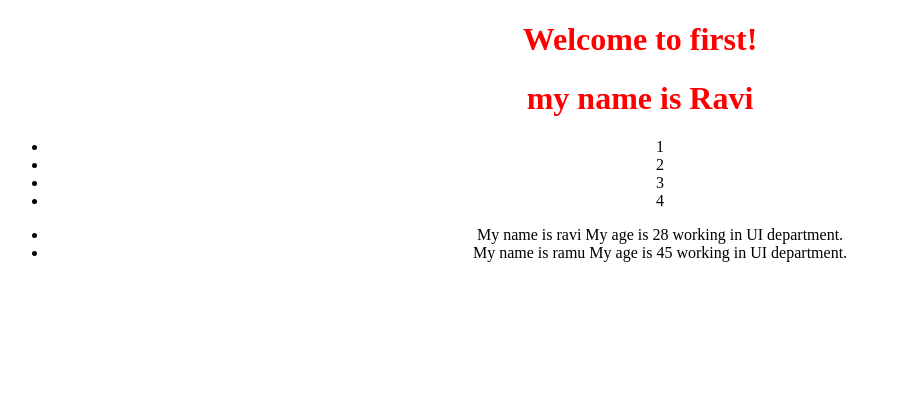
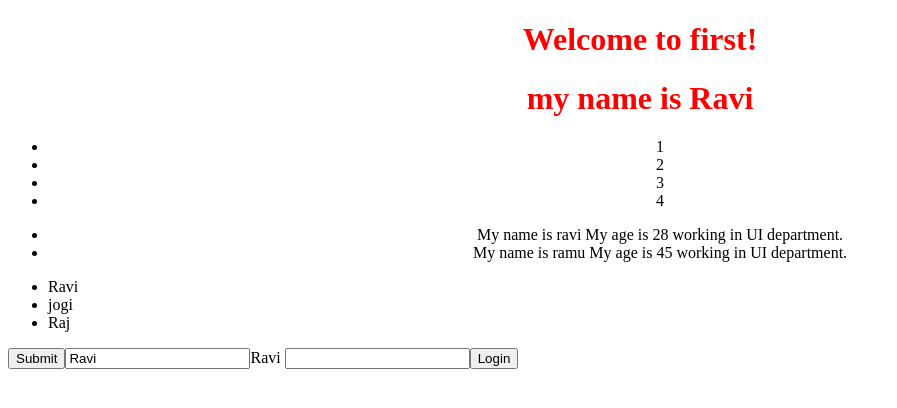
Before and after one commit to RaviKudidela/MyFirstApp, an Angular app: page / in a window 1280 px wide. Shown: the top 408 px of the page, without its empty margins (0-897 px from the left). Built offline with nearby package versions, Linux system fonts and the light colour scheme.

Commit message:
two way binding done

```diff
--- a/src/app/app.component.html
+++ b/src/app/app.component.html
@@ -14,4 +14,5 @@
       My name is {{item.name}} My age is {{item.age}} working in {{department}} department.
     </li>
   </ul>
-</div>
+  </div>
+<app-heroes></app-heroes>
--- /dev/null
+++ b/src/app/heroes/heroes.component.html
@@ -0,0 +1,12 @@
+<div>
+  <ul>
+    <li *ngFor = "let hero of heroesList">
+      {{hero.name}}
+
+    </li>
+  </ul>
+</div>
+<button (click) = "submit('ravi')">Submit</button>
+<input type = "text" [(ngModel)]="data.name"/>{{data.name}}
+<input type = "password" [(ngModel)]="data.password"/>
+<button (click)="submit()">Login</button>
--- /dev/null
+++ b/src/app/heroes/heroes.component.ts
@@ -0,0 +1,34 @@
+import { Component, OnInit } from '@angular/core';
+import {Heroes} from '../herosList'
+@Component({
+  selector: 'app-heroes',
+  templateUrl: './heroes.component.html',
+  styleUrls: ['./heroes.component.css']
+})
+export class HeroesComponent implements OnInit {
+  public heroesList = Heroes;
+  public data: Object;
+
+
+  constructor() {
+    this.data ={
+      name:"Ravi",
+      password: ""
+    };
+
+
+
+
+
+  }
+
+
+  ngOnInit() {
+  }
+  submit(name)
+  {
+   console.log(this.data);
+   console.log(name);
+  }
+
+}
--- /dev/null
+++ b/src/app/herosList.ts
@@ -0,0 +1,10 @@
+import { stringify } from "@angular/core/src/util";
+
+export const Heroes: Hero[] = [
+    {name: 'Ravi', age: 28}, {name: 'jogi', age: 28}, {name:'Raj', age: 22}
+];
+export interface Hero
+{
+    name: String;
+    age: Number;
+}
```
Also changed, not shown: src/app/app.module.ts (+8 -2 lines), src/app/heroes/heroes.component.css (added), 1 other file (tests, documents, lock files or other folders).
